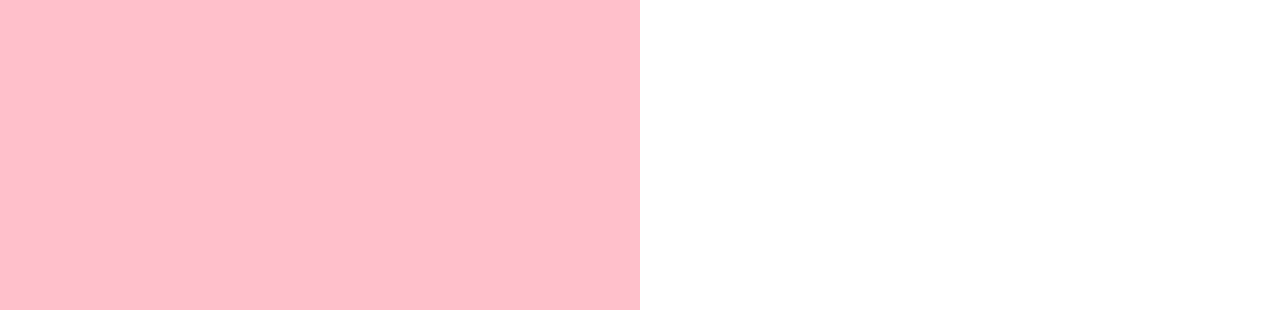
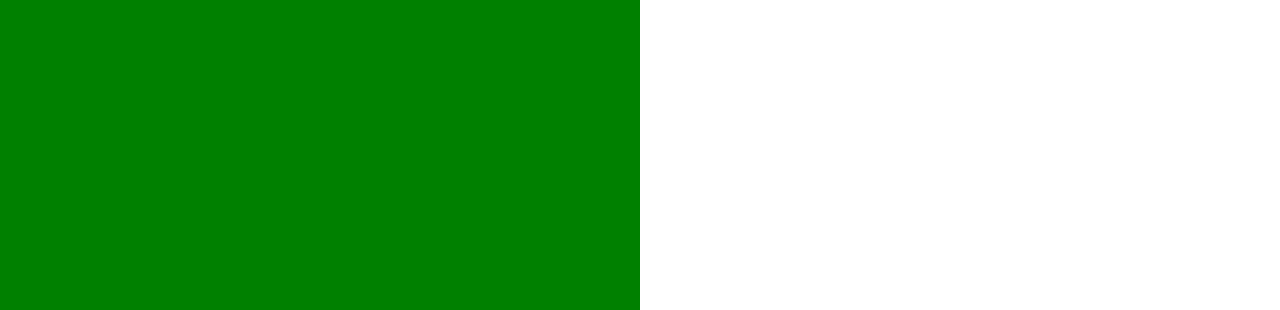
Before and after one commit to Kaushik063/Aws_cicd, a plain HTML site: page index.html in a window 1280 px wide. Shown: the part 490-800 px from the top of the page. Drawn offline with Linux system fonts and the light colour scheme.

Commit message:
Update index.html

```diff
--- a/index.html
+++ b/index.html
@@ -35,7 +35,7 @@
 
         text-align: right;
         padding-top: 11em;
-        background-color: pink;
+        background-color: green;
 
       }
       .textColumn p {
```
